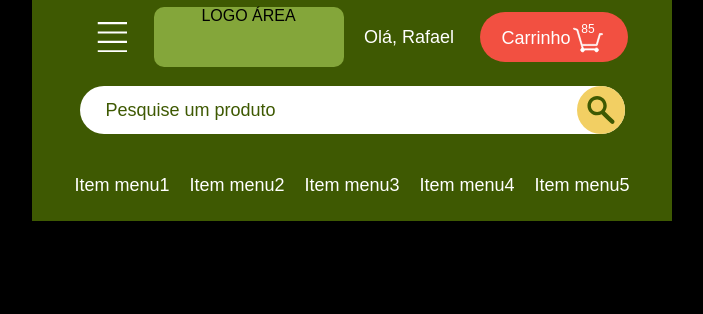
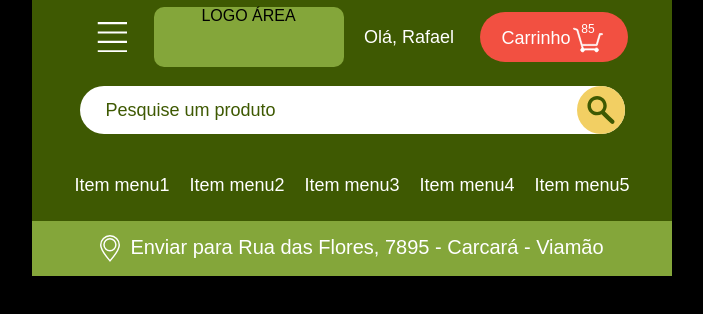
Before and after one commit to RafaelVasques/Web-Mercado, a React (Create React App) app: page / in a window 1280 px wide. Shown: the top 314 px of the page, without its empty margins (288-991 px from the left). Built offline with nearby package versions, Linux system fonts and the light colour scheme.

Commit message:
criação da barra de endereço de entrega

```diff
--- a/src/App.css
+++ b/src/App.css
@@ -10,7 +10,7 @@ body {
   font-family: Arial, Helvetica, sans-serif;
 }
 
-.App-logo {
+/* .App-logo {
   height: 40vmin;
   pointer-events: none;
 }
@@ -43,4 +43,4 @@ body {
   to {
     transform: rotate(360deg);
   }
-}
+} */
--- /dev/null
+++ b/src/components/DeliveryAddress/index.js
@@ -0,0 +1,10 @@
+import React from "react";
+import "./style.css";
+
+export default function DeliveryAddress () {
+    return(
+        <div className="Delivery-Address">
+            <span />Enviar para Rua das Flores, 7895 - Carcará - Viamão
+        </div>
+    );
+}
--- /dev/null
+++ b/src/components/DeliveryAddress/style.css
@@ -0,0 +1,21 @@
+@import url(../../globalStyles.css);
+
+.Delivery-Address {
+    box-sizing: border-box;
+    margin: auto;
+    display: flex;
+    justify-content: center;
+    background-color: var(--global-primary-color-variation);
+    width: 640px;
+    height: 55px;
+    padding-top: 15px;
+    font-size: 20px;
+    color: white;
+
+}
+
+.Delivery-Address span {
+    content: url("../../../public/assets/address-pin.svg");
+    width: 20px;
+    margin: -15px 10px 0 0;
+}
--- a/src/components/Header/index.js
+++ b/src/components/Header/index.js
@@ -3,12 +3,14 @@ import React from "react";
 
 import SearchBarCartAera from "../SearchBarCartArea";
 import MainNav from "../MainNav";
+import DeliveryAddress from "../DeliveryAddress";
 
 export default function Header (){
     return(
-        <div>
+        <header>
             <SearchBarCartAera />
             <MainNav />
-        </div>
+            <DeliveryAddress />
+        </header>
     );
 }
--- a/src/components/SearchBarCartArea/index.js
+++ b/src/components/SearchBarCartArea/index.js
@@ -3,7 +3,6 @@ import './style.css';
 
 export default function SearchBarCartAera (){
     return(
-        <header>
         <div className="SearchBar-Cart-Area">
             <div className="Sandwich-Menu"></div>
             <div className="Logo">LOGO ÁREA</div>
@@ -20,7 +19,5 @@ export default function SearchBarCartAera (){
                 <img src="/assets/mag-glass.svg" />
             </div>
         </div>
-            <div className="Delivery-Address"></div>
-        </header>
     );
 }
```
Also changed, not shown: src/globalStyles.css (+0 -10 lines), public/assets/address-pin.svg (added), public/assets/mag-glass-01.svg (deleted). Lines whose indentation alone changed are shown as unchanged.
